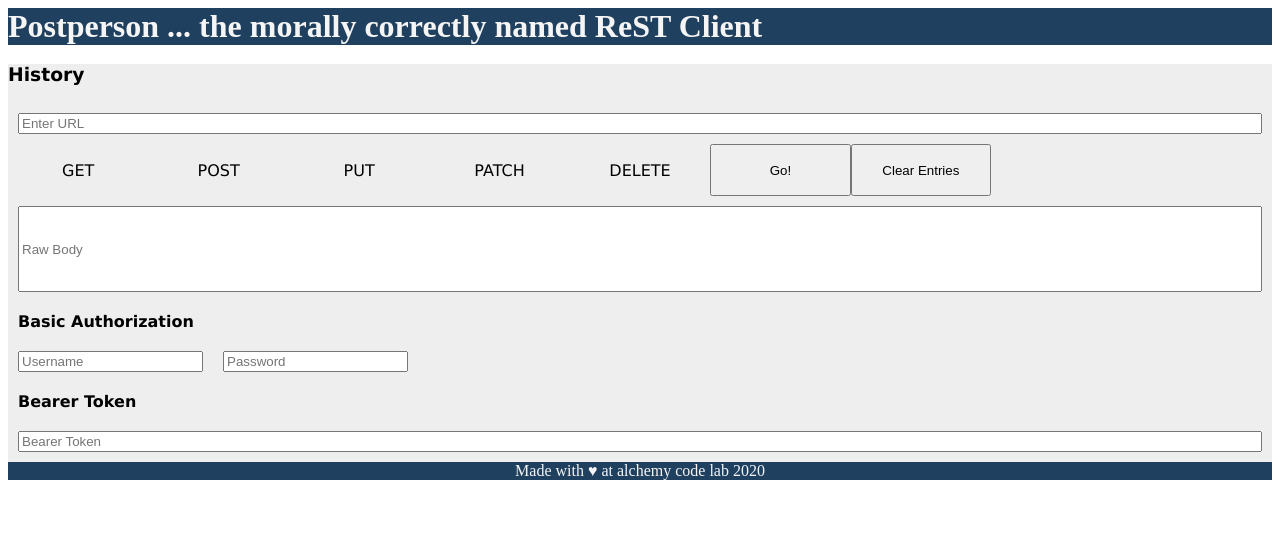
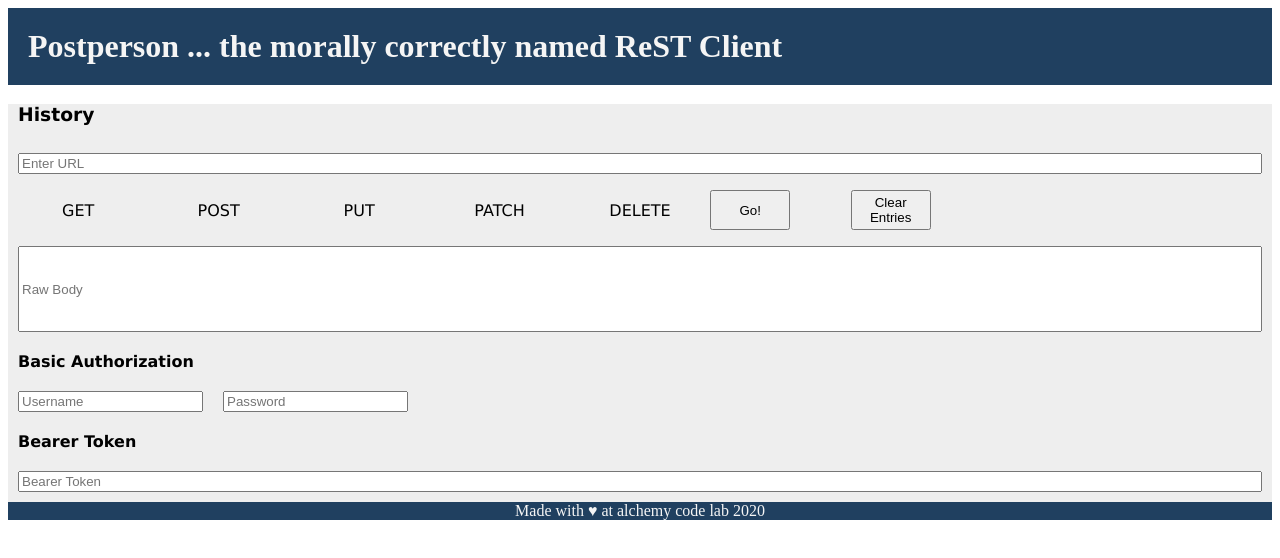
Before and after one commit to drmartell/postperson, a React app: page / in a window 1280 px wide. Shown: the top 558 px of the page. Built offline with nearby package versions, Linux system fonts and the light colour scheme.

Commit message:
additional styling

```diff
--- a/src/components/Form.css
+++ b/src/components/Form.css
@@ -22,7 +22,11 @@
   }
 
   label {
+    margin: 10px;
+    width: 100%;
     grid-row: 2;
+    justify-self: center;
+    text-align: center;
   }
 
   input[name="requestBody"] {
@@ -79,6 +83,8 @@
 
   button {
     cursor: pointer;
-    height: auto;
+    height: 40px;
+    width: 80px;
+    align-self: center;
   }
 }
--- a/src/components/Header.css
+++ b/src/components/Header.css
@@ -1,4 +1,5 @@
 .Header {
+  padding: 20px;
   color: #f5f5f5;
   background-color: #204060;
   font-size: 2em;
--- a/src/components/History.css
+++ b/src/components/History.css
@@ -1,3 +1,4 @@
 .History {
+  margin: 10px;
   grid-row: 9;
 }
```
